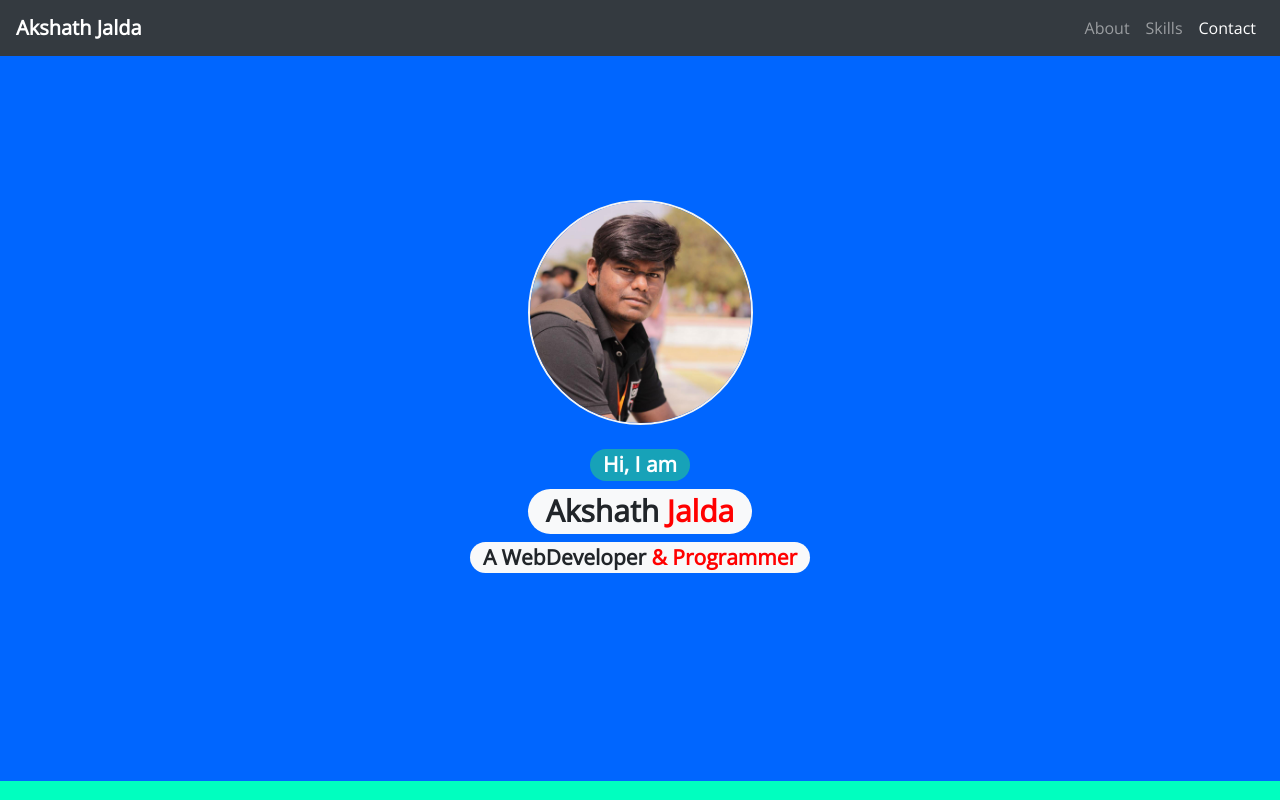
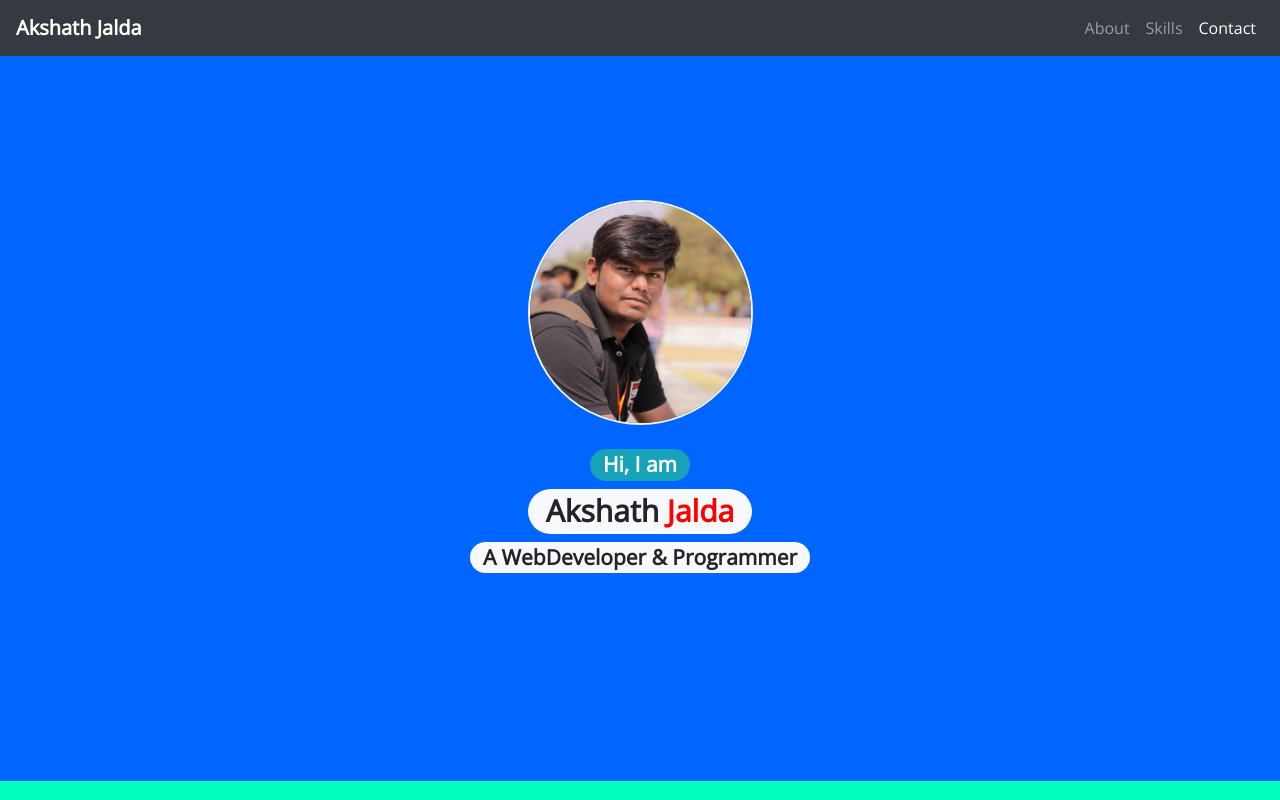
Before and after one commit to akjalda/MyResume, a plain HTML site: page index.html in a window 1280 px wide. Shown: the top 800 px of the page. Drawn offline with nearby package versions, Linux system fonts and the light colour scheme.

Commit message:
Update index.html

```diff
--- a/index.html
+++ b/index.html
@@ -43,8 +43,7 @@
             style="border: 2px solid whitesmoke"><br><br>
         <h3><span class="badge badge-pill badge-info">Hi, I am</span></h3>
         <h1><span class="badge badge-pill badge-light">Akshath <span style="color: red;">Jalda</span></span></h1>
-        <h3><span class="badge badge-pill badge-light">A WebDeveloper <span style="color: red;">&
-                    Programmer</span></span>
+        <h3><span class="badge badge-pill badge-light">A WebDeveloper & Programmer</span>
         </h3>
     </section>
     <!--2nd container-->
```
